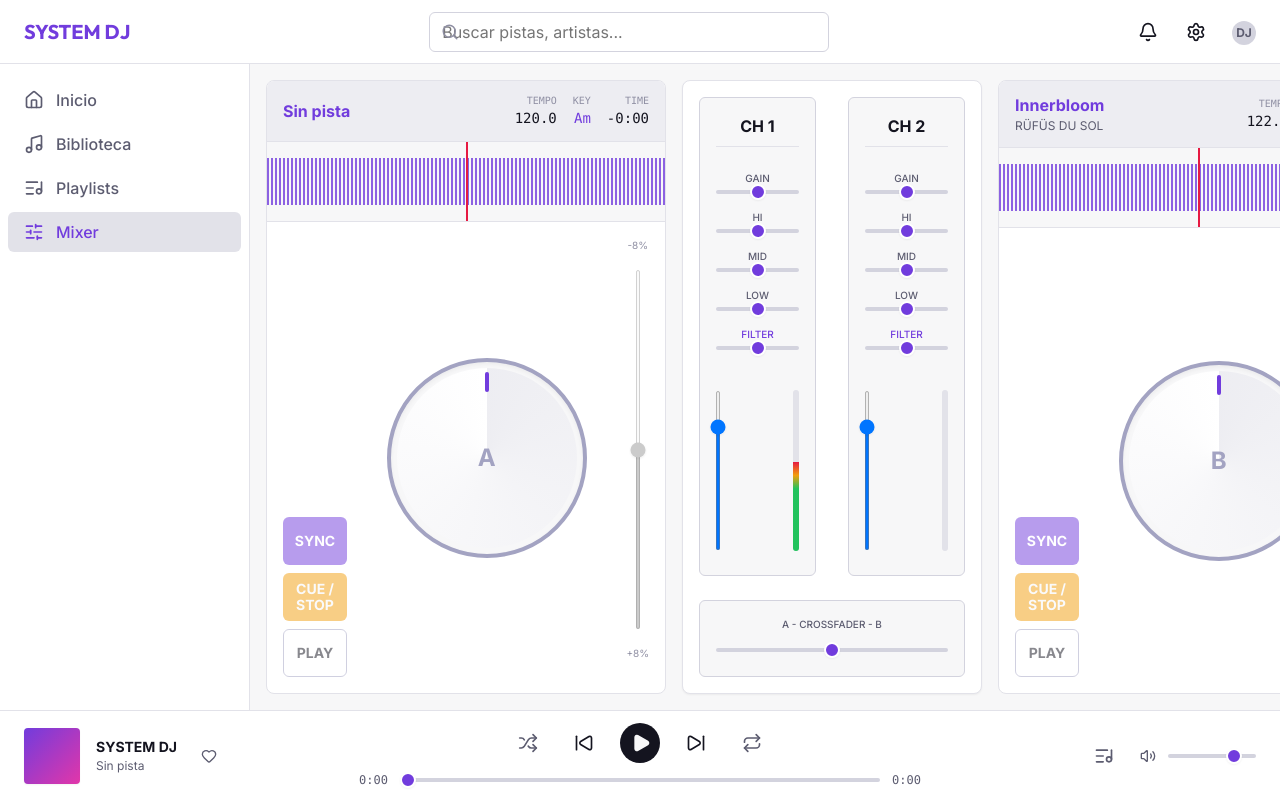
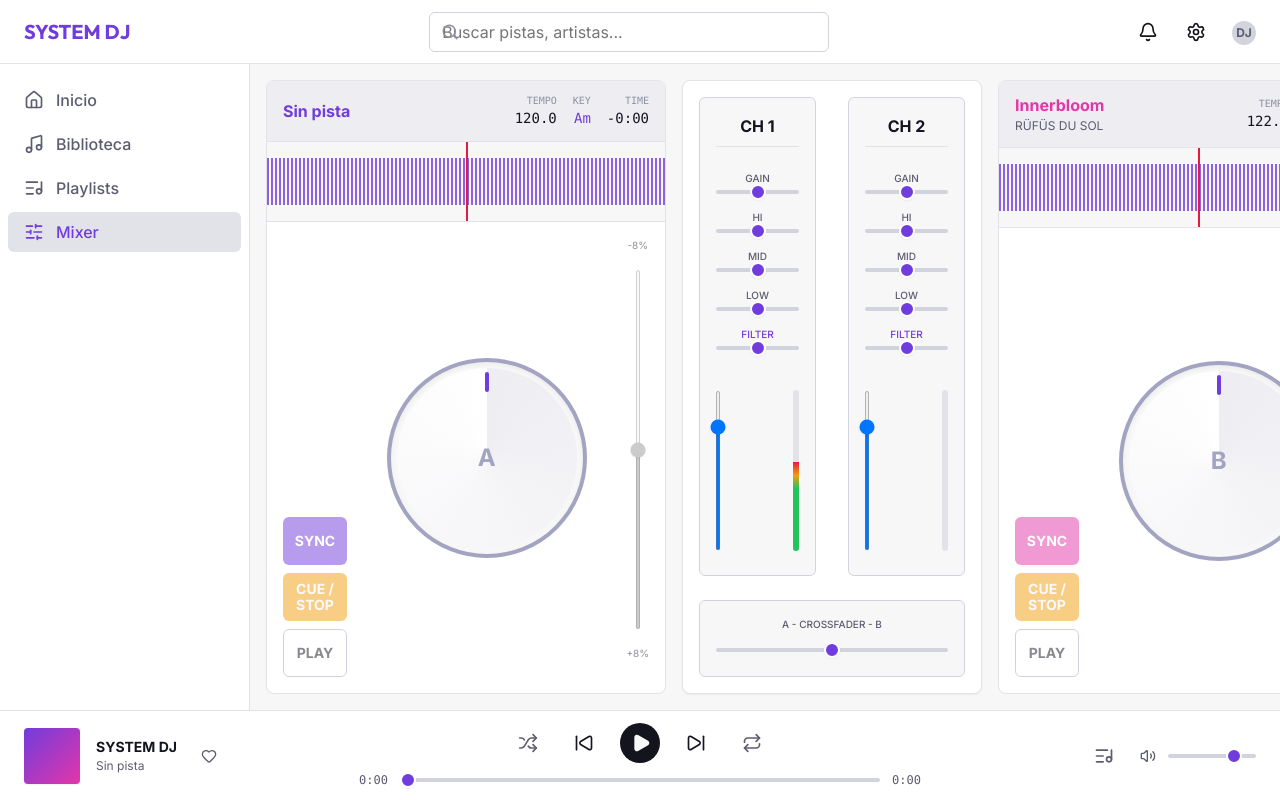
Before and after one commit to Xander-JS/dj_ai_web, a React (Vite) app: page /mixer in a window 1280 px wide. Built offline with nearby package versions, Linux system fonts and the light colour scheme.

Commit message:
definir estilos de estado de error acento visual y forma de onda para deck b

```diff
--- a/src/components/dj/Deck.css
+++ b/src/components/dj/Deck.css
@@ -241,3 +241,26 @@
 @keyframes moveWave {
   100% { background-position: 100px 0; }
 }
+
+.deck-has-error {
+  border-color: var(--color-error);
+}
+
+.deck-error-badge {
+  color: var(--color-error);
+  font-size: var(--text-xs);
+  font-weight: var(--font-weight-medium);
+}
+
+/* Deck B Specific Accent Palette (Secondary Purple) */
+.dj-deck.deck-b .deck-track-title {
+  color: var(--color-secondary-500);
+}
+
+.dj-deck.deck-b .deck-key-str {
+  color: var(--color-secondary-500);
+}
+
+.dj-deck.deck-b .btn-dj-sync {
+  background-color: var(--color-secondary-500);
+}
```
